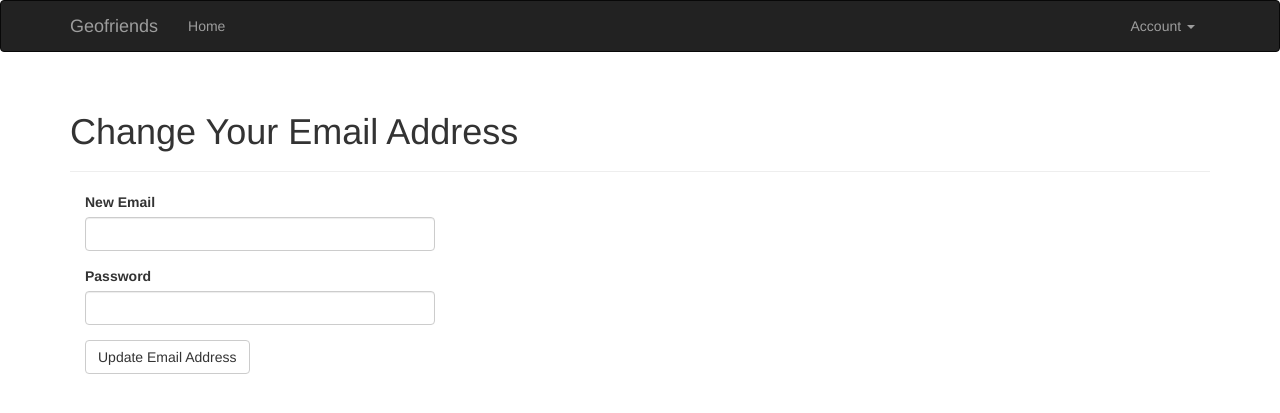
After one commit to laurijssen/gf, a Flask app: page /change_email in a window 1280 px wide. The commit adds this page. Shown: the top 413 px of the page. Run offline with Flask 2, Linux system fonts and the light colour scheme; a user stored in the database is signed in; tables that the repository leaves empty hold one stand-in row (values such as "Sample post"); some libraries are stand-ins or nearby versions.

Commit message:
change email address

```diff
--- a/app/auth/forms.py
+++ b/app/auth/forms.py
@@ -44,3 +44,13 @@ class PasswordResetForm(FlaskForm):
         DataRequired(), EqualTo('password2', message='Passwords must match')])
     password2 = PasswordField('Confirm password', validators=[DataRequired()])
     submit = SubmitField('Reset Password')
+
+class ChangeEmailForm(FlaskForm):
+    email = StringField('New Email', validators=[DataRequired(), Length(1, 64),
+                                                 Email()])
+    password = PasswordField('Password', validators=[DataRequired()])
+    submit = SubmitField('Update Email Address')
+
+    def validate_email(self, field):
+        if User.query.filter_by(email=field.data.lower()).first():
+            raise ValidationError('Email already registered.')
--- a/app/auth/views.py
+++ b/app/auth/views.py
@@ -3,7 +3,7 @@ from flask_login import login_user, logout_user, login_required, current_user
 from . import auth
 from ..models import User
 from .forms import LoginForm, RegistrationForm, ChangePasswordForm,\
-    PasswordResetRequestForm, PasswordResetForm
+    PasswordResetRequestForm, PasswordResetForm, ChangeEmailForm
 from .. import db
 from ..email import send_email
 
@@ -135,3 +135,32 @@ def password_reset(token):
         else:
             return redirect(url_for('main.index'))
     return render_template('auth/reset_password.html', form=form)
+
+@auth.route('/change_email', methods=['GET', 'POST'])
+@login_required
+def change_email_request():
+    form = ChangeEmailForm()
+    if form.validate_on_submit():
+        if current_user.verify_password(form.password.data):
+            new_email = form.email.data.lower()
+            token = current_user.generate_email_change_token(new_email)
+            send_email(new_email, 'Confirm your email address',
+                       'auth/email/change_email',
+                       user=current_user, token=token)
+            flash('An email with instructions to confirm your new email '
+                  'address has been sent to you.')
+            return redirect(url_for('main.index'))
+        else:
+            flash('Invalid email or password.')
+    return render_template("auth/change_email.html", form=form)
+
+
+@auth.route('/change_email/<token>')
+@login_required
+def change_email(token):
+    if current_user.change_email(token):
+        db.session.commit()
+        flash('Your email address has been updated.')
+    else:
+        flash('Invalid request.')
+    return redirect(url_for('main.index'))
--- /dev/null
+++ b/app/templates/auth/change_email.html
@@ -0,0 +1,13 @@
+{% extends "base.html" %}
+{% import "bootstrap/wtf.html" as wtf %}
+
+{% block title %}Geofriends - Change Email Address{% endblock %}
+
+{% block page_content %}
+<div class="page-header">
+    <h1>Change Your Email Address</h1>
+</div>
+<div class="col-md-4">
+    {{ wtf.quick_form(form) }}
+</div>
+{% endblock %}
--- a/app/templates/base.html
+++ b/app/templates/base.html
@@ -30,6 +30,7 @@
                     <a href="#" class="dropdown-toggle" data-toggle="dropdown">Account <b class="caret"></b></a>
                     <ul class="dropdown-menu">
                         <li><a href="{{ url_for('auth.change_password') }}">Change Password</a></li>
+                        <li><a href="{{ url_for('auth.change_email_request') }}">Change Email</a></li>
                         <li><a href="{{ url_for('auth.logout') }}">Log Out</a></li>
                     </ul>
                 </li>
```
Also changed, not shown: app/models.py (+22 -0 lines), app/templates/auth/email/change_email.html (added, +7 -0 lines), app/templates/auth/email/change_email.txt (added, +11 -0 lines), data-dev.sqlite.
